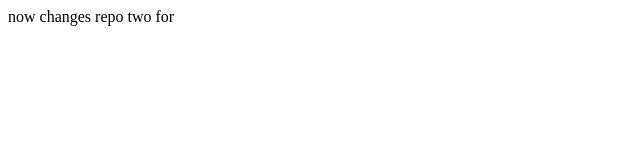
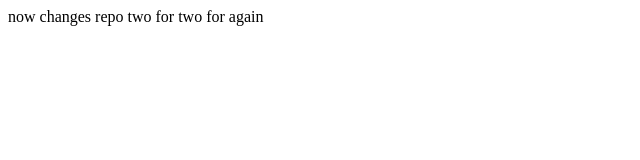
Before and after one commit to vinaybabu96/checkrepo, a plain HTML site: page index.html in a window 1280 px wide. Shown: the whole page, without its empty margins (0-640 px from the left). Drawn offline with Linux system fonts and the light colour scheme.

```diff
--- a/index.html
+++ b/index.html
@@ -1,5 +1,5 @@
 <html>
 <body>
-    now changes repo two for
+    now changes repo two for two for again
 </body>
 </html>
```
